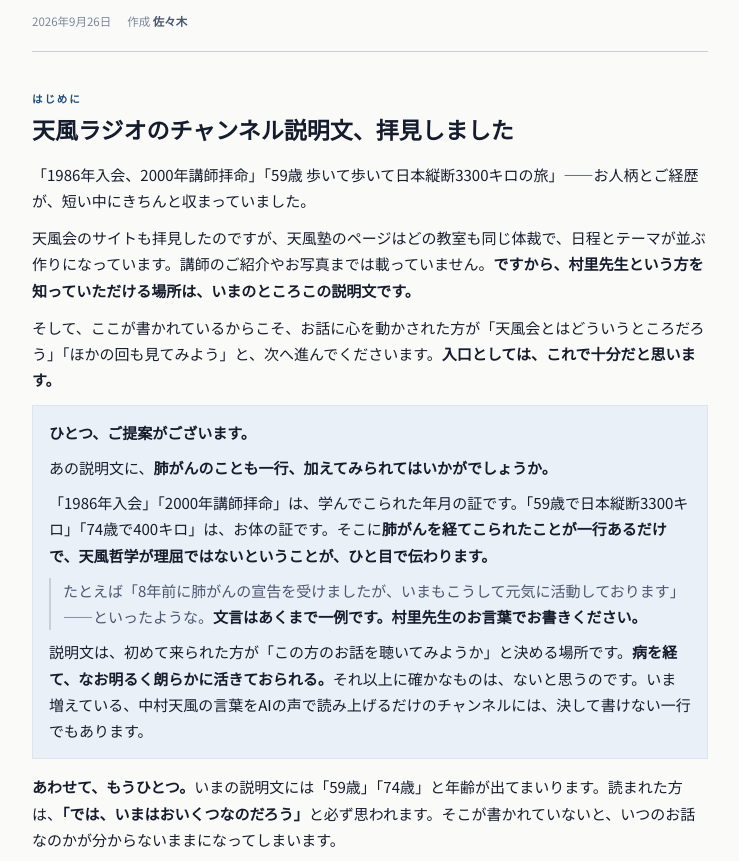
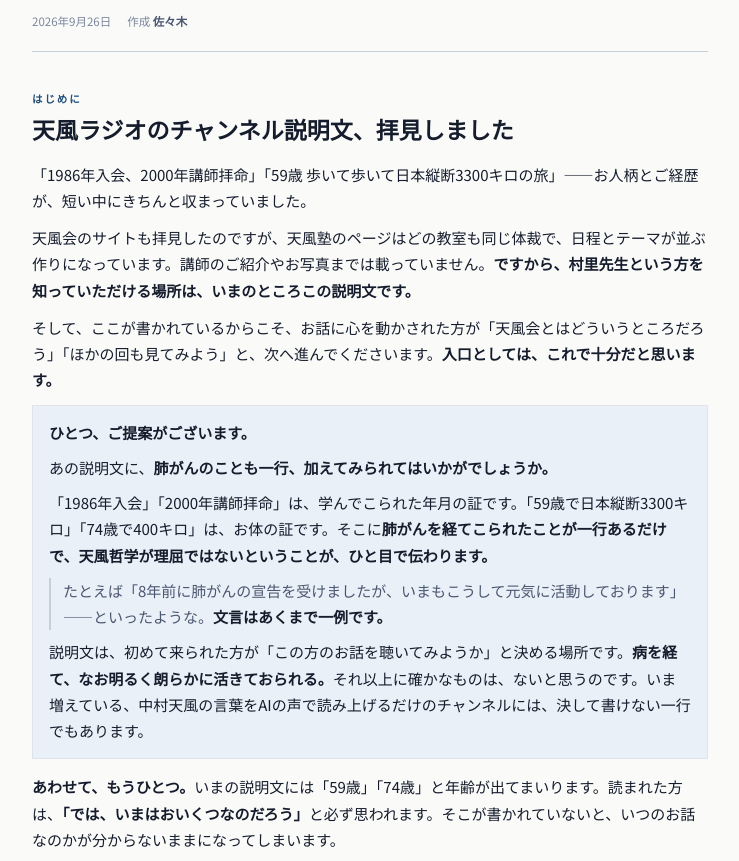
Before and after one commit to tomobook-hub/tempu-radio, a plain HTML site: page next/index.html in a window 1280 px wide. Shown: the part 204-1065 px from the top of the page, without its empty margins (270-1009 px from the left). Drawn offline with Linux system fonts and the light colour scheme; a web font is replaced by a local one.

Commit message:
「村里先生のお言葉でお書きください」を削除
Co-Authored-By: Claude Opus 5 (1M context) <noreply@anthropic.com>

```diff
--- a/next/index.html
+++ b/next/index.html
@@ -147,7 +147,7 @@ footer p{margin:0 0 8px}
     <p><strong>ひとつ、ご提案がございます。</strong></p>
     <p>あの説明文に、<strong>肺がんのことも一行、加えてみられてはいかがでしょうか。</strong></p>
     <p>「1986年入会」「2000年講師拝命」は、学んでこられた年月の証です。「59歳で日本縦断3300キロ」「74歳で400キロ」は、お体の証です。そこに<strong>肺がんを経てこられたことが一行あるだけで、天風哲学が理屈ではないということが、ひと目で伝わります。</strong></p>
-    <p class="egnote">たとえば「8年前に肺がんの宣告を受けましたが、いまもこうして元気に活動しております」——といったような。<strong>文言はあくまで一例です。村里先生のお言葉でお書きください。</strong></p>
+    <p class="egnote">たとえば「8年前に肺がんの宣告を受けましたが、いまもこうして元気に活動しております」——といったような。<strong>文言はあくまで一例です。</strong></p>
     <p>説明文は、初めて来られた方が「この方のお話を聴いてみようか」と決める場所です。<strong>病を経て、なお明るく朗らかに活きておられる。</strong>それ以上に確かなものは、ないと思うのです。いま増えている、中村天風の言葉をAIの声で読み上げるだけのチャンネルには、決して書けない一行でもあります。</p>
   </div>
 
```
